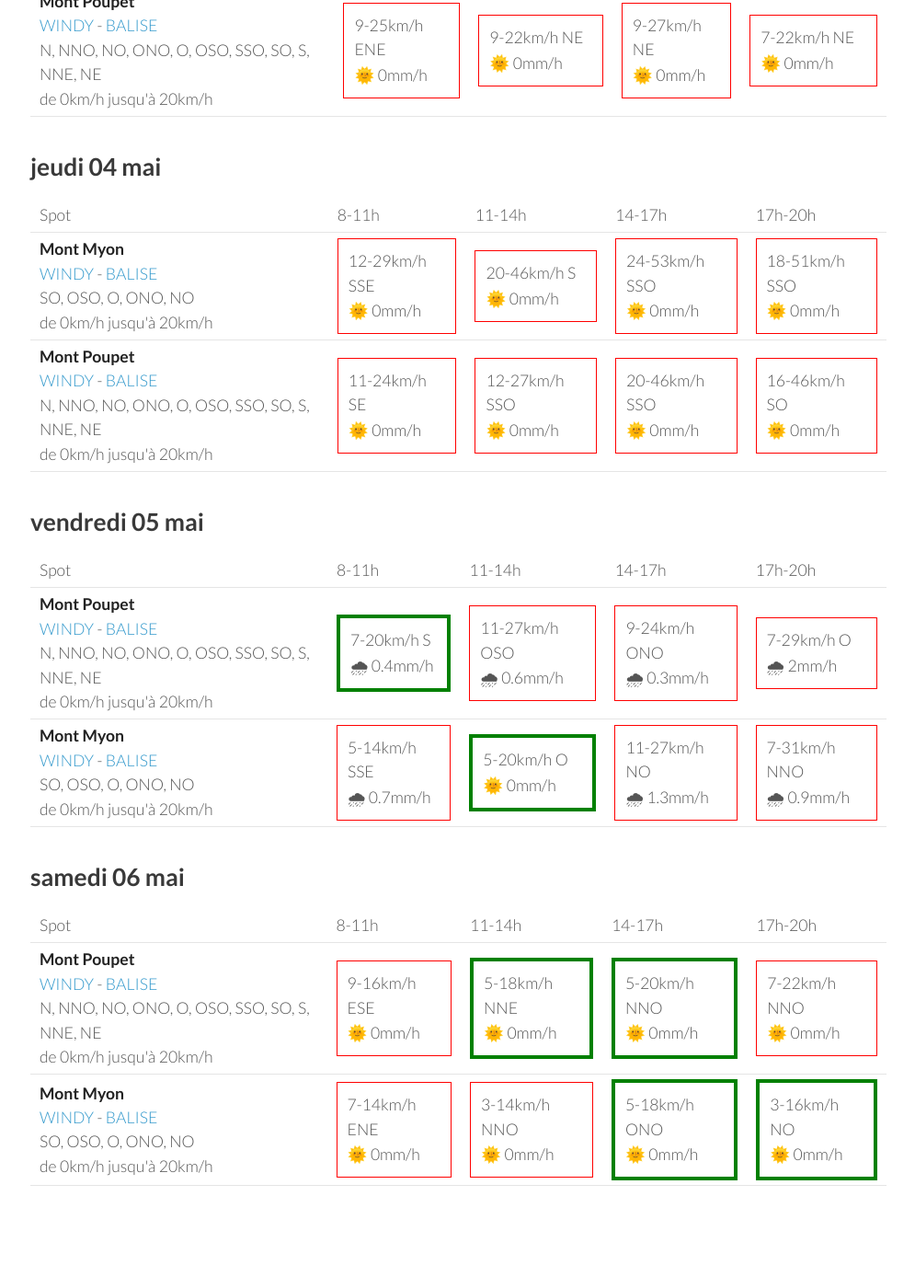
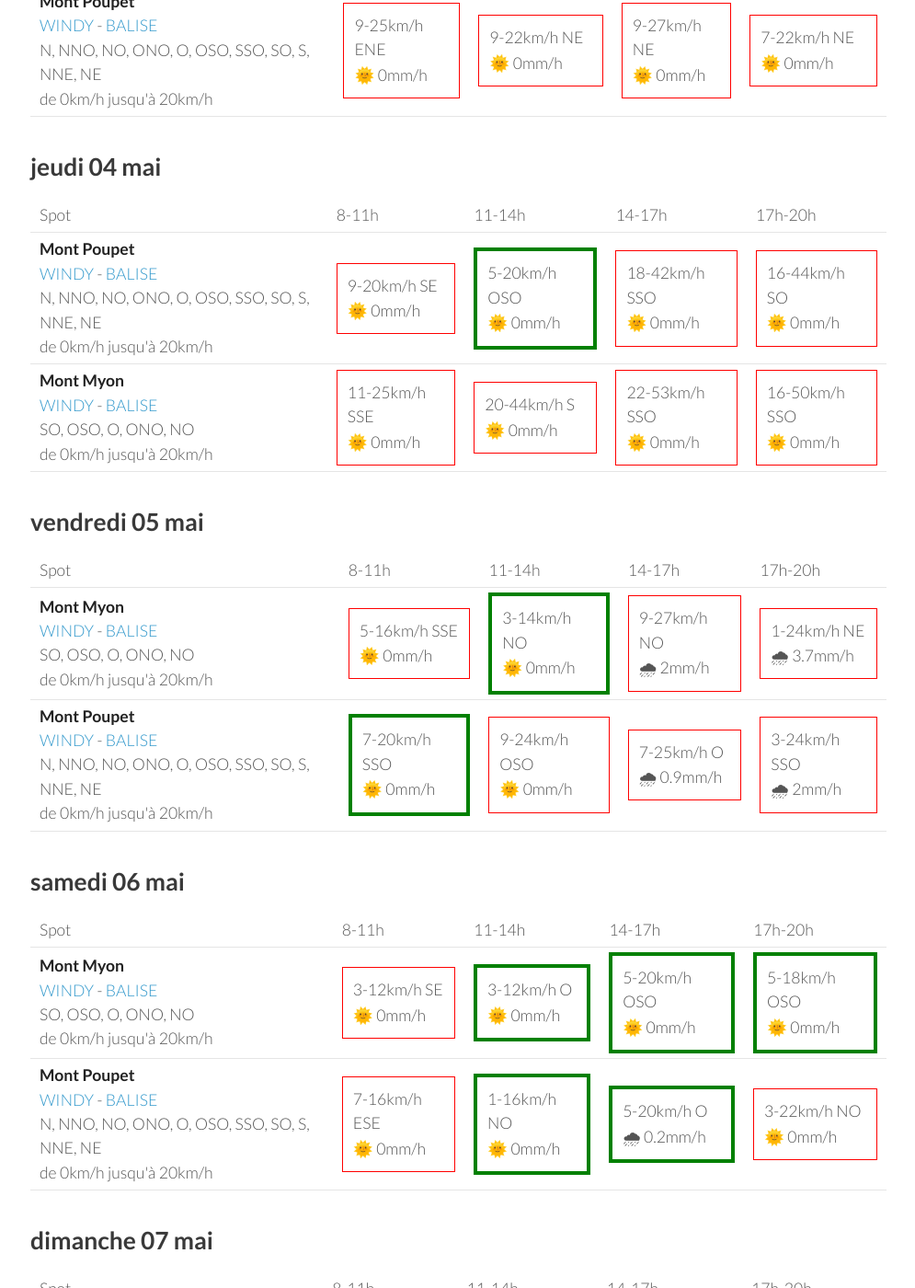
Before and after one commit to parapente-dans-le-nord/parapente-dans-le-nord.github.io, a Jekyll site: the page built from jura.markdown, in a window 1280 px wide and 1400 px high, scrolled down 890 px. Shown: the whole window at 92% size, without its empty margins (25-1020 px from the left). Built offline with Jekyll 4.4.1, drawn with Linux system fonts in a browser that asks for light colours; some of the changed text lies outside the part shown.

Commit message:
update index.markdown

```diff
--- a/jura.markdown
+++ b/jura.markdown
@@ -94,22 +94,22 @@ page mise à jour le mardi 02 mai 06:20
       <td>17h-20h</td>
     </tr>
 <tr>
-        <td><strong>Mont Myon</strong><br><a href="https://windy.com/46.331/5.397?45.898,5.394,8,m:eWoagj8">WINDY</a> - <span class=""><a href="http://www.balisemeteo.com/balise.php?idBalise=70">BALISE</a> </span><br> <span class="vent-favorable">SO, OSO, O, ONO, NO</span><br><span class="force-vent">de 0km/h jusqu'à 20km/h</span> </td>
+        <td><strong>Mont Poupet</strong><br><a href="https://windy.com/46.970/5.876?46.541,5.876,8">WINDY</a> - <span class=""><a href="http://www.balisemeteo.com/balise.php?idBalise=92">BALISE</a> </span><br> <span class="vent-favorable">N, NNO, NO, ONO, O, OSO, SSO, SO, S, NNE, NE</span><br><span class="force-vent">de 0km/h jusqu'à 20km/h</span> </td>
 
-            <td><div class="not-flyable"><p>12-29km/h SSE</p><p>🌞 0mm/h</p></div></td>
-            <td><div class="not-flyable"><p>20-46km/h S</p><p>🌞 0mm/h</p></div></td>
-            <td><div class="not-flyable"><p>24-53km/h SSO</p><p>🌞 0mm/h</p></div></td>
-            <td><div class="not-flyable"><p>18-51km/h SSO</p><p>🌞 0mm/h</p></div></td>
+            <td><div class="not-flyable"><p>9-20km/h SE</p><p>🌞 0mm/h</p></div></td>
+            <td><div class="flyable"><p>5-20km/h OSO</p><p>🌞 0mm/h</p></div></td>
+            <td><div class="not-flyable"><p>18-42km/h SSO</p><p>🌞 0mm/h</p></div></td>
+            <td><div class="not-flyable"><p>16-44km/h SO</p><p>🌞 0mm/h</p></div></td>
 
 
     </tr>
 <tr>
-        <td><strong>Mont Poupet</strong><br><a href="https://windy.com/46.970/5.876?46.541,5.876,8">WINDY</a> - <span class=""><a href="http://www.balisemeteo.com/balise.php?idBalise=92">BALISE</a> </span><br> <span class="vent-favorable">N, NNO, NO, ONO, O, OSO, SSO, SO, S, NNE, NE</span><br><span class="force-vent">de 0km/h jusqu'à 20km/h</span> </td>
+        <td><strong>Mont Myon</strong><br><a href="https://windy.com/46.331/5.397?45.898,5.394,8,m:eWoagj8">WINDY</a> - <span class=""><a href="http://www.balisemeteo.com/balise.php?idBalise=70">BALISE</a> </span><br> <span class="vent-favorable">SO, OSO, O, ONO, NO</span><br><span class="force-vent">de 0km/h jusqu'à 20km/h</span> </td>
 
-            <td><div class="not-flyable"><p>11-24km/h SE</p><p>🌞 0mm/h</p></div></td>
-            <td><div class="not-flyable"><p>12-27km/h SSO</p><p>🌞 0mm/h</p></div></td>
-            <td><div class="not-flyable"><p>20-46km/h SSO</p><p>🌞 0mm/h</p></div></td>
-            <td><div class="not-flyable"><p>16-46km/h SO</p><p>🌞 0mm/h</p></div></td>
+            <td><div class="not-flyable"><p>11-25km/h SSE</p><p>🌞 0mm/h</p></div></td>
+            <td><div class="not-flyable"><p>20-44km/h S</p><p>🌞 0mm/h</p></div></td>
+            <td><div class="not-flyable"><p>22-53km/h SSO</p><p>🌞 0mm/h</p></div></td>
+            <td><div class="not-flyable"><p>16-50km/h SSO</p><p>🌞 0mm/h</p></div></td>
 
 
     </tr>
@@ -130,22 +130,22 @@ page mise à jour le mardi 02 mai 06:20
       <td>17h-20h</td>
     </tr>
 <tr>
-        <td><strong>Mont Poupet</strong><br><a href="https://windy.com/46.970/5.876?46.541,5.876,8">WINDY</a> - <span class=""><a href="http://www.balisemeteo.com/balise.php?idBalise=92">BALISE</a> </span><br> <span class="vent-favorable">N, NNO, NO, ONO, O, OSO, SSO, SO, S, NNE, NE</span><br><span class="force-vent">de 0km/h jusqu'à 20km/h</span> </td>
+        <td><strong>Mont Myon</strong><br><a href="https://windy.com/46.331/5.397?45.898,5.394,8,m:eWoagj8">WINDY</a> - <span class=""><a href="http://www.balisemeteo.com/balise.php?idBalise=70">BALISE</a> </span><br> <span class="vent-favorable">SO, OSO, O, ONO, NO</span><br><span class="force-vent">de 0km/h jusqu'à 20km/h</span> </td>
 
-            <td><div class="flyable"><p>7-20km/h S</p><p>🌧 0.4mm/h</p></div></td>
-            <td><div class="not-flyable"><p>11-27km/h OSO</p><p>🌧 0.6mm/h</p></div></td>
-            <td><div class="not-flyable"><p>9-24km/h ONO</p><p>🌧 0.3mm/h</p></div></td>
-            <td><div class="not-flyable"><p>7-29km/h O</p><p>🌧 2mm/h</p></div></td>
+            <td><div class="not-flyable"><p>5-16km/h SSE</p><p>🌞 0mm/h</p></div></td>
+            <td><div class="flyable"><p>3-14km/h NO</p><p>🌞 0mm/h</p></div></td>
+            <td><div class="not-flyable"><p>9-27km/h NO</p><p>🌧 2mm/h</p></div></td>
+            <td><div class="not-flyable"><p>1-24km/h NE</p><p>🌧 3.7mm/h</p></div></td>
 
 
     </tr>
 <tr>
-        <td><strong>Mont Myon</strong><br><a href="https://windy.com/46.331/5.397?45.898,5.394,8,m:eWoagj8">WINDY</a> - <span class=""><a href="http://www.balisemeteo.com/balise.php?idBalise=70">BALISE</a> </span><br> <span class="vent-favorable">SO, OSO, O, ONO, NO</span><br><span class="force-vent">de 0km/h jusqu'à 20km/h</span> </td>
+        <td><strong>Mont Poupet</strong><br><a href="https://windy.com/46.970/5.876?46.541,5.876,8">WINDY</a> - <span class=""><a href="http://www.balisemeteo.com/balise.php?idBalise=92">BALISE</a> </span><br> <span class="vent-favorable">N, NNO, NO, ONO, O, OSO, SSO, SO, S, NNE, NE</span><br><span class="force-vent">de 0km/h jusqu'à 20km/h</span> </td>
 
-            <td><div class="not-flyable"><p>5-14km/h SSE</p><p>🌧 0.7mm/h</p></div></td>
-            <td><div class="flyable"><p>5-20km/h O</p><p>🌞 0mm/h</p></div></td>
-            <td><div class="not-flyable"><p>11-27km/h NO</p><p>🌧 1.3mm/h</p></div></td>
-            <td><div class="not-flyable"><p>7-31km/h NNO</p><p>🌧 0.9mm/h</p></div></td>
+            <td><div class="flyable"><p>7-20km/h SSO</p><p>🌞 0mm/h</p></div></td>
+            <td><div class="not-flyable"><p>9-24km/h OSO</p><p>🌞 0mm/h</p></div></td>
+            <td><div class="not-flyable"><p>7-25km/h O</p><p>🌧 0.9mm/h</p></div></td>
+            <td><div class="not-flyable"><p>3-24km/h SSO</p><p>🌧 2mm/h</p></div></td>
 
 
     </tr>
@@ -166,22 +166,22 @@ page mise à jour le mardi 02 mai 06:20
       <td>17h-20h</td>
     </tr>
 <tr>
-        <td><strong>Mont Poupet</strong><br><a href="https://windy.com/46.970/5.876?46.541,5.876,8">WINDY</a> - <span class=""><a href="http://www.balisemeteo.com/balise.php?idBalise=92">BALISE</a> </span><br> <span class="vent-favorable">N, NNO, NO, ONO, O, OSO, SSO, SO, S, NNE, NE</span><br><span class="force-vent">de 0km/h jusqu'à 20km/h</span> </td>
+        <td><strong>Mont Myon</strong><br><a href="https://windy.com/46.331/5.397?45.898,5.394,8,m:eWoagj8">WINDY</a> - <span class=""><a href="http://www.balisemeteo.com/balise.php?idBalise=70">BALISE</a> </span><br> <span class="vent-favorable">SO, OSO, O, ONO, NO</span><br><span class="force-vent">de 0km/h jusqu'à 20km/h</span> </td>
 
-            <td><div class="not-flyable"><p>9-16km/h ESE</p><p>🌞 0mm/h</p></div></td>
-            <td><div class="flyable"><p>5-18km/h NNE</p><p>🌞 0mm/h</p></div></td>
-            <td><div class="flyable"><p>5-20km/h NNO</p><p>🌞 0mm/h</p></div></td>
-            <td><div class="not-flyable"><p>7-22km/h NNO</p><p>🌞 0mm/h</p></div></td>
+            <td><div class="not-flyable"><p>3-12km/h SE</p><p>🌞 0mm/h</p></div></td>
+            <td><div class="flyable"><p>3-12km/h O</p><p>🌞 0mm/h</p></div></td>
+            <td><div class="flyable"><p>5-20km/h OSO</p><p>🌞 0mm/h</p></div></td>
+            <td><div class="flyable"><p>5-18km/h OSO</p><p>🌞 0mm/h</p></div></td>
 
 
     </tr>
 <tr>
-        <td><strong>Mont Myon</strong><br><a href="https://windy.com/46.331/5.397?45.898,5.394,8,m:eWoagj8">WINDY</a> - <span class=""><a href="http://www.balisemeteo.com/balise.php?idBalise=70">BALISE</a> </span><br> <span class="vent-favorable">SO, OSO, O, ONO, NO</span><br><span class="force-vent">de 0km/h jusqu'à 20km/h</span> </td>
+        <td><strong>Mont Poupet</strong><br><a href="https://windy.com/46.970/5.876?46.541,5.876,8">WINDY</a> - <span class=""><a href="http://www.balisemeteo.com/balise.php?idBalise=92">BALISE</a> </span><br> <span class="vent-favorable">N, NNO, NO, ONO, O, OSO, SSO, SO, S, NNE, NE</span><br><span class="force-vent">de 0km/h jusqu'à 20km/h</span> </td>
 
-            <td><div class="not-flyable"><p>7-14km/h ENE</p><p>🌞 0mm/h</p></div></td>
-            <td><div class="not-flyable"><p>3-14km/h NNO</p><p>🌞 0mm/h</p></div></td>
-            <td><div class="flyable"><p>5-18km/h ONO</p><p>🌞 0mm/h</p></div></td>
-            <td><div class="flyable"><p>3-16km/h NO</p><p>🌞 0mm/h</p></div></td>
+            <td><div class="not-flyable"><p>7-16km/h ESE</p><p>🌞 0mm/h</p></div></td>
+            <td><div class="flyable"><p>1-16km/h NO</p><p>🌞 0mm/h</p></div></td>
+            <td><div class="flyable"><p>5-20km/h O</p><p>🌧 0.2mm/h</p></div></td>
+            <td><div class="not-flyable"><p>3-22km/h NO</p><p>🌞 0mm/h</p></div></td>
 
 
     </tr>
@@ -189,3 +189,39 @@ page mise à jour le mardi 02 mai 06:20
 </tbody>
 </table>
 {:/}
+## dimanche 07 mai
+
+{::nomarkdown}
+<table>
+  <tbody>
+    <tr>
+      <td>Spot</td>
+      <td>8-11h</td>
+      <td>11-14h</td>
+      <td>14-17h</td>
+      <td>17h-20h</td>
+    </tr>
+<tr>
+        <td><strong>Mont Myon</strong><br><a href="https://windy.com/46.331/5.397?45.898,5.394,8,m:eWoagj8">WINDY</a> - <span class=""><a href="http://www.balisemeteo.com/balise.php?idBalise=70">BALISE</a> </span><br> <span class="vent-favorable">SO, OSO, O, ONO, NO</span><br><span class="force-vent">de 0km/h jusqu'à 20km/h</span> </td>
+
+            <td><div class="not-flyable"><p>5-22km/h SSO</p><p>🌧 4mm/h</p></div></td>
+            <td><div class="not-flyable"><p>9-24km/h ONO</p><p>🌧 1.1mm/h</p></div></td>
+            <td><div class="not-flyable"><p>3-22km/h ONO</p><p>🌧 0.5mm/h</p></div></td>
+            <td><div class="flyable"><p>5-20km/h ONO</p><p>🌞 0mm/h</p></div></td>
+
+
+    </tr>
+<tr>
+        <td><strong>Mont Poupet</strong><br><a href="https://windy.com/46.970/5.876?46.541,5.876,8">WINDY</a> - <span class=""><a href="http://www.balisemeteo.com/balise.php?idBalise=92">BALISE</a> </span><br> <span class="vent-favorable">N, NNO, NO, ONO, O, OSO, SSO, SO, S, NNE, NE</span><br><span class="force-vent">de 0km/h jusqu'à 20km/h</span> </td>
+
+            <td><div class="not-flyable"><p>16-35km/h SO</p><p>🌧 0.4mm/h</p></div></td>
+            <td><div class="not-flyable"><p>11-35km/h O</p><p>🌧 2.2mm/h</p></div></td>
+            <td><div class="not-flyable"><p>11-27km/h OSO</p><p>🌧 0.4mm/h</p></div></td>
+            <td><div class="not-flyable"><p>11-29km/h OSO</p><p>🌧 0.2mm/h</p></div></td>
+
+
+    </tr>
+
+</tbody>
+</table>
+{:/}
```
Also changed, not shown: other parts of jura.markdown (+1 -1 lines).
